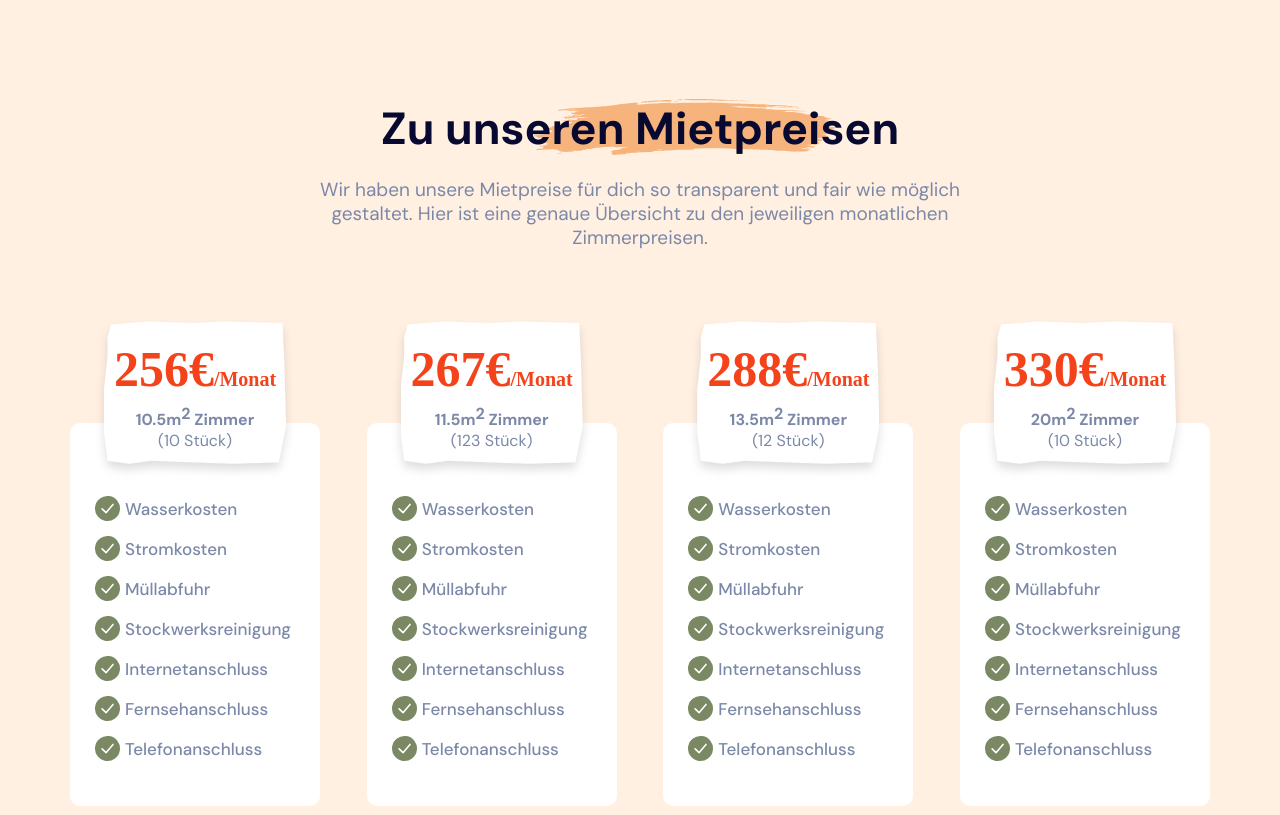
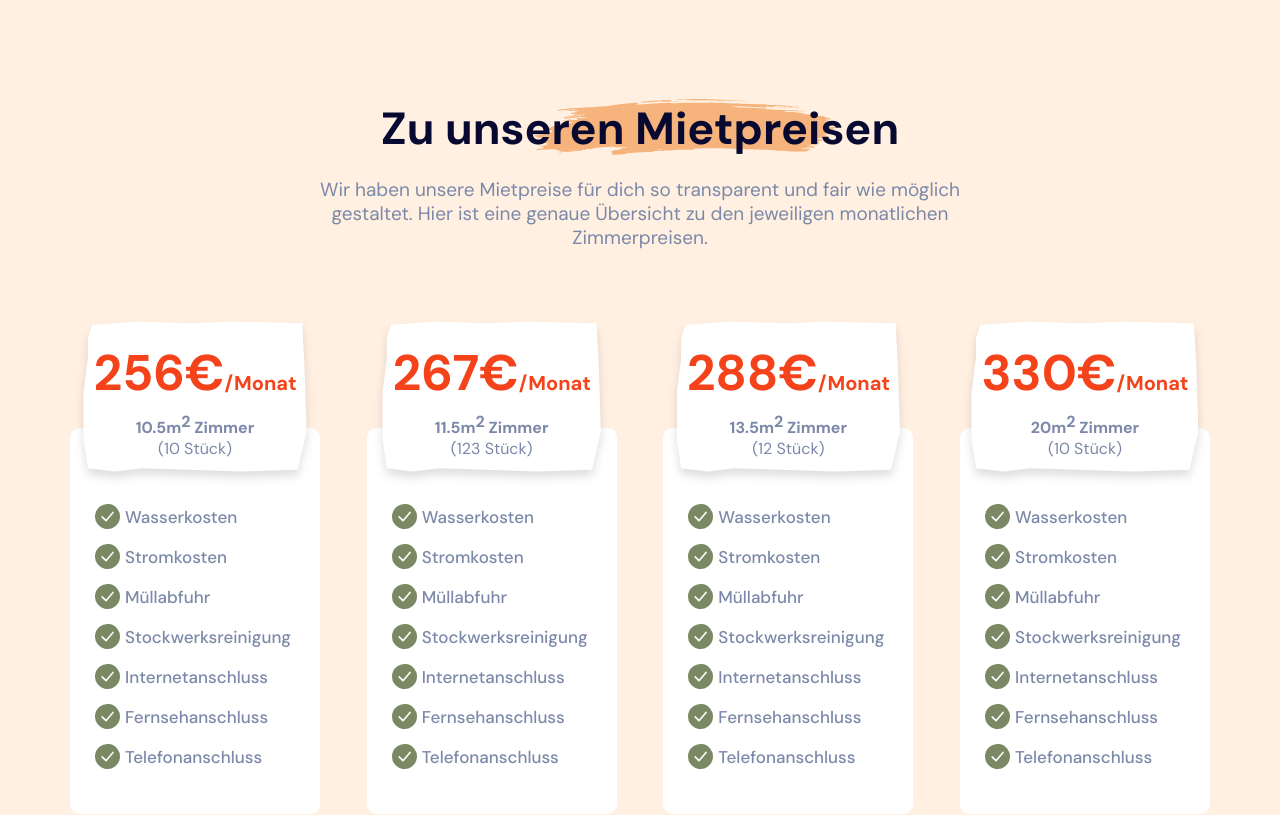
Before and after one commit to JorSoi/Alfred-Delp-Haus, a PHP site: page /wohnen.html in a window 1280 px wide. Shown: the part 4572-5387 px from the top of the page. Run offline with PHP 8.4, Linux system fonts and the light colour scheme; some web fonts are replaced.

Commit message:
ink free backup font fix

```diff
--- a/css/styles.css
+++ b/css/styles.css
@@ -257,7 +257,7 @@ nav {
 }
 
 #youthful {
-    font-family: "Ink Free";
+    font-family: "Ink Free", "Dm Sans";
     font-weight: 600;
     font-size: 110px;
     color: #F14014;
@@ -564,7 +564,7 @@ nav {
     position: absolute;
     top: 40px;
     left: 10px;
-    font-family: "Ink Free";
+    font-family: "Ink Free", "Dm Sans";
     font-weight: 400;
     font-size: 4rem;
     color: #F4431A;
--- a/css/subpages.css
+++ b/css/subpages.css
@@ -1039,14 +1039,14 @@ padding-bottom: 150px;
 }
 
 .pricetag-card h5 {
-    font-family: "Ink Free";
+    font-family: "Ink Free", "Dm Sans";
     color: #F4431A;
     font-size: 50px;
     font-weight: 600;
 }
 
 .pricing span {
-    font-family: "Ink Free";
+    font-family: "Ink Free", "Dm Sans";
     color: #F4431A;
     font-size: 20px;
     font-weight: 600;
@@ -1275,7 +1275,7 @@ padding-bottom: 150px;
 }
 
 .enumerator-wrapper h2 {
-    font-family: "Ink Free";
+    font-family: "Ink Free", "Dm Sans";
     color: #F4431A;
     font-size: 60px;
     font-weight: 600;
```
